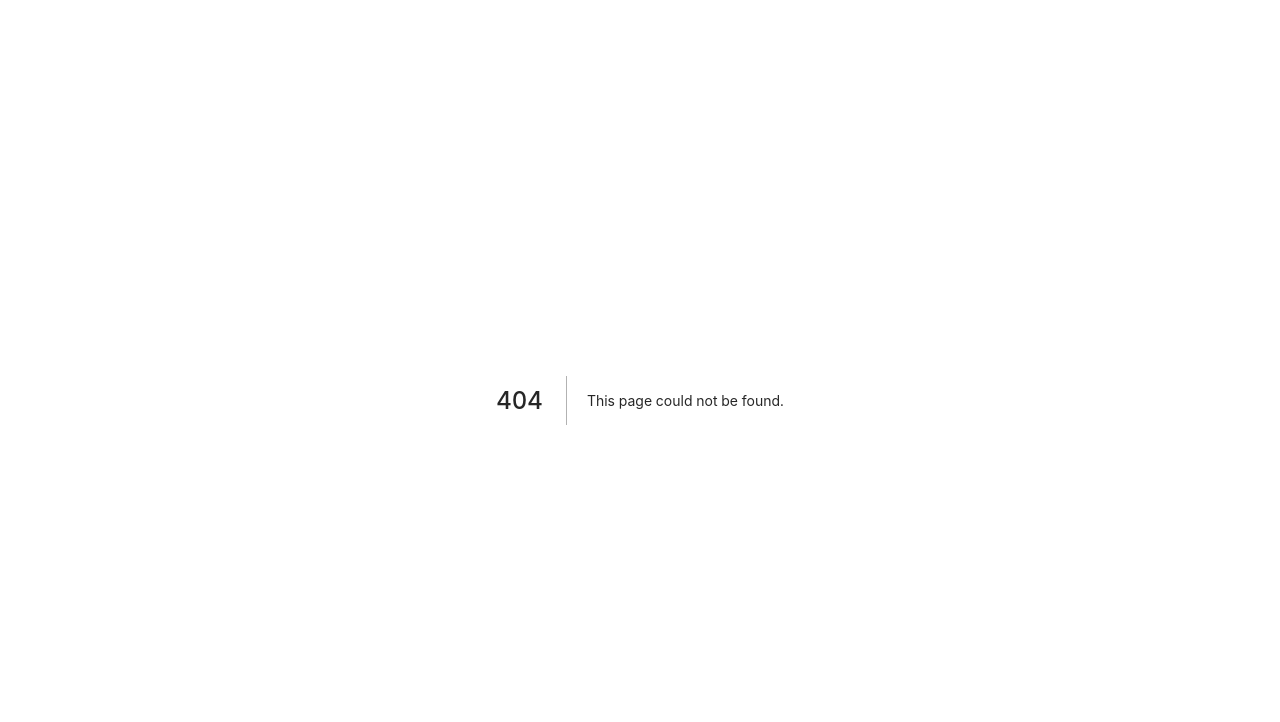
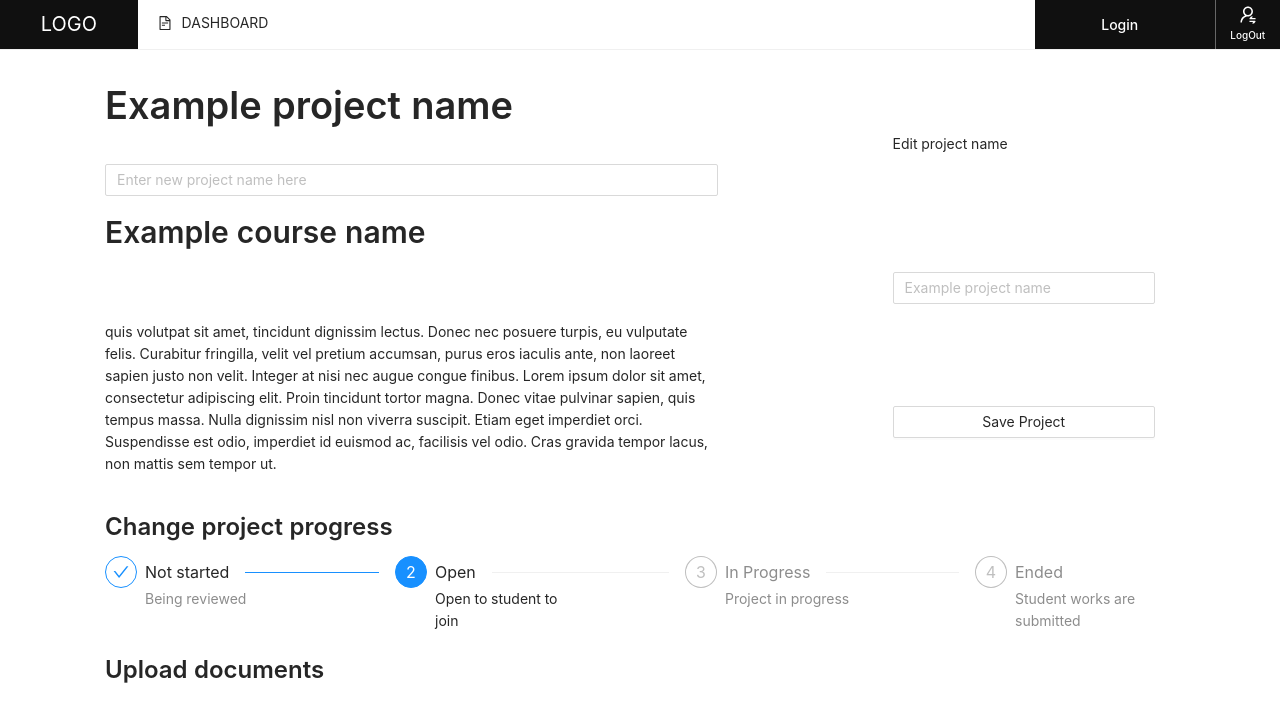
Before and after one commit to span6484/COMP9323-JustDoIT, a Next.js app in the folder comp9323-frontend/: page /project/edit in a window 1280 px wide. Before the commit this address had no page. Shown: the top 722 px of the page. Built offline with nearby package versions, Linux system fonts and the light colour scheme.

Commit message:
update detail and edit

```diff
--- /dev/null
+++ b/comp9323-frontend/pages/project/edit.js
@@ -0,0 +1,63 @@
+import PageBase from '../basePage'
+import React, { useRef, onChange, useState } from 'react'
+import { Col, Row, Button, Typography, Input, Space, Collapse, Steps, Popover, Statistic, Comment, Avatar } from 'antd';
+const { Title, Paragraph, Text, Link } = Typography;
+
+const TextIndex = ({ USERMESSAGE }) => {
+    const ref = useRef();
+    const { Step } = Steps;
+    return (
+        <PageBase cRef={ref} USERMESSAGE={USERMESSAGE}>
+            <>
+                <br />
+                <Row>
+                    <Col span={2}></Col>
+                    <Col span={20}>
+                        <Row>
+                            <Col span={14}>
+                                <Space direction="vertical" size="middle" style={{ display: 'flex' }}>
+                                    <Title>Example project name</Title>
+                                    <Input placeholder="Enter new project name here" />
+                                    <Title level={2} >Example course name</Title>
+                                    <br />
+                                    <Paragraph>
+                                        quis volutpat sit amet, tincidunt dignissim lectus. Donec nec posuere turpis, eu vulputate felis. Curabitur fringilla, velit vel pretium accumsan, purus eros iaculis ante, non laoreet sapien justo non velit. Integer at nisi nec augue congue finibus. Lorem ipsum dolor sit amet, consectetur adipiscing elit. Proin tincidunt tortor magna. Donec vitae pulvinar sapien, quis tempus massa. Nulla dignissim nisl non viverra suscipit. Etiam eget imperdiet orci. Suspendisse est odio, imperdiet id euismod ac, facilisis vel odio. Cras gravida tempor lacus, non mattis sem tempor ut.
+                                    </Paragraph>
+
+                                </Space>
+                            </Col>
+                            <Col span={4}></Col>
+                            <Col span={6} style={{ display: 'flex', flexDirection: 'column', justifyContent: 'space-around' }}>
+                                <Paragraph>Edit project name</Paragraph>
+                                <Input placeholder="Example project name" />
+                                <Button >Save Project</Button>
+
+                            </Col>
+                        </Row>
+                        <br />
+                        <Title level={3}>Change project progress</Title>
+                        <Steps current={1}>
+                            <Step title="Not started" description="Being reviewed" />
+                            <Step title="Open" description="Open to student to join" />
+                            <Step title="In Progress" description="Project in progress" />
+                            <Step title="Ended" description="Student works are submitted" />
+                        </Steps>
+                        <br />
+                        <Row>
+                            <Col span={24}>
+                                <Title level={3}>Upload documents</Title>
+
+                            </Col>
+                        </Row>
+                        <br />
+                    </Col>
+                    <Col span={2}></Col>
+                </Row>
+
+
+
+            </>    </PageBase>
+    )
+}
+
+export default TextIndex
```
Also changed, not shown: comp9323-frontend/pages/project/detail.js (+69 -37 lines).
